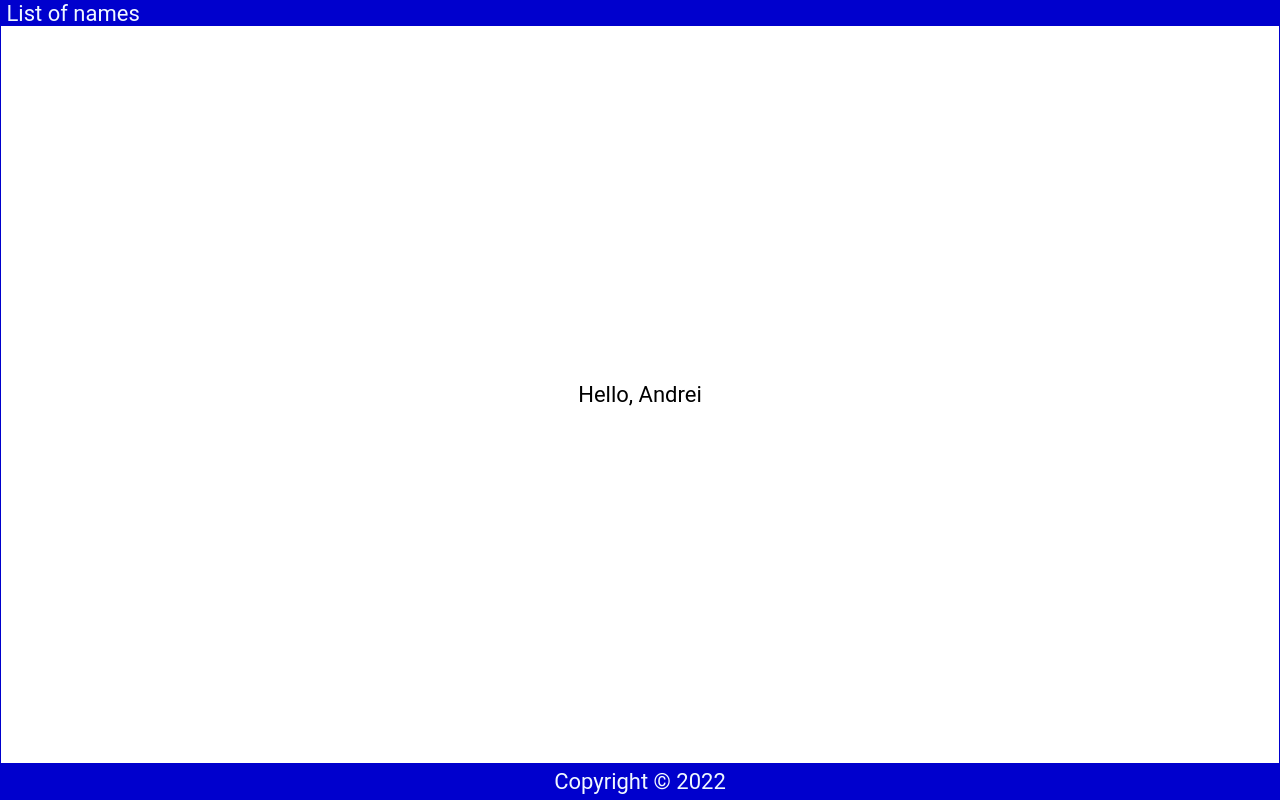
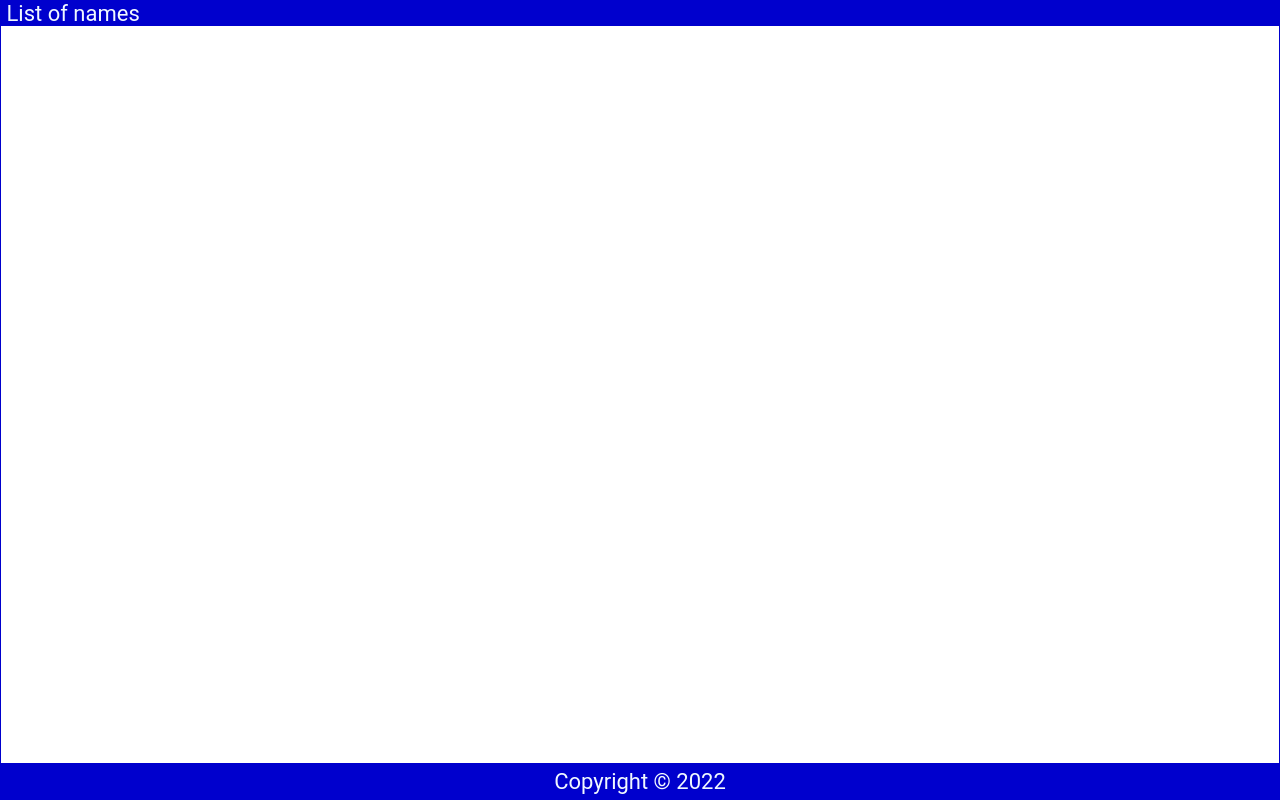
Before and after one commit to Budescu-Eftimie/React-groceries-list, a React (Create React App) app: page / in a window 1280 px wide. Built offline with nearby package versions, Linux system fonts and the light colour scheme.

Commit message:
feat(Content): remove buttons, features from Content.js

```diff
--- a/src/components/Content/Content.js
+++ b/src/components/Content/Content.js
@@ -1,10 +1,9 @@
+import { useState } from "react";
+
 const Content = () => {
-    const handleNameChange = () => {
-        const names = ["Timi", "Andreea", "Andrei", "Kuku"];
-        const int = Math.floor(Math.random() * 4);
-        return names[int];
-    };
-    return <main>Hello, {handleNameChange()}</main>;
+    const [items, setItems] = useState("Ghita");
+
+    return <main></main>;
 };
 
 export default Content;
```
